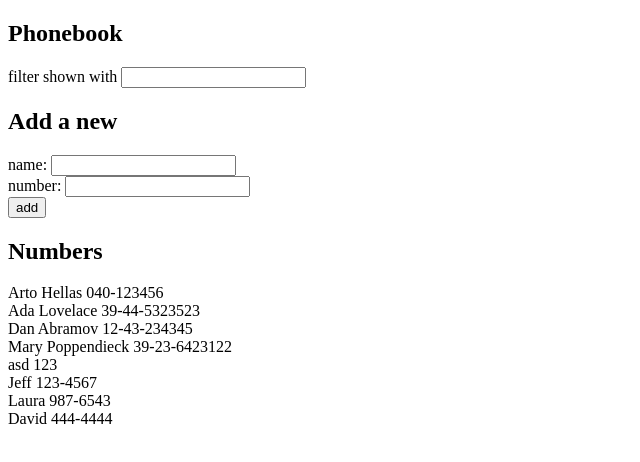
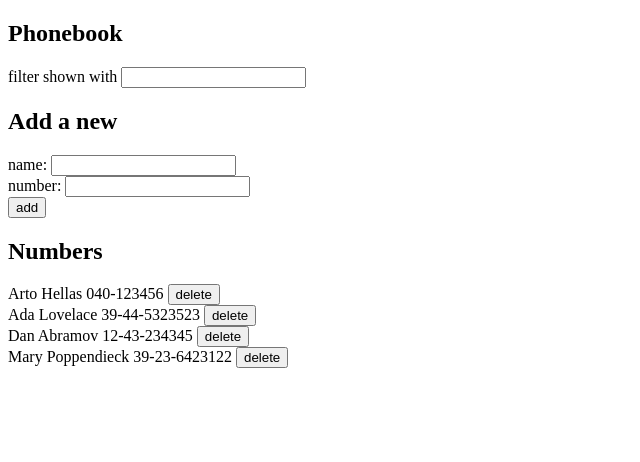
Before and after one commit to magic-oreo/fullstackopen, a React (Create React App) app in the folder part2/phonebook/: page / in a window 1280 px wide. Shown: the top 462 px of the page, without its empty margins (0-640 px from the left). Built offline with nearby package versions, Linux system fonts and the light colour scheme; data requests are answered from the project's data file.

Commit message:
2.14: Remove names with button

```diff
--- a/part2/phonebook/db.json
+++ b/part2/phonebook/db.json
@@ -19,26 +19,6 @@
       "name": "Mary Poppendieck",
       "number": "39-23-6423122",
       "id": 4
-    },
-    {
-      "name": "asd",
-      "number": "123",
-      "id": 5
-    },
-    {
-      "name": "Jeff",
-      "number": "123-4567",
-      "id": 6
-    },
-    {
-      "name": "Laura",
-      "number": "987-6543",
-      "id": 7
-    },
-    {
-      "name": "David",
-      "number": "444-4444",
-      "id": 8
     }
   ]
 }
--- a/part2/phonebook/src/App.js
+++ b/part2/phonebook/src/App.js
@@ -27,20 +27,10 @@ const Form = ({ addPerson, newName, setNewName, newNumber, setNewNumber }) => {
   )
 }
 
-const People = ({toShow}) => {
+const Person = ({ person, remove }) => {
   return (
     <>
-      {toShow.map(person =>
-        <Person key={person.name} person={person} />
-      )}
-    </>
-  )
-}
-
-const Person = ({ person }) => {
-  return (
-    <>
-      {person.name} {person.number}<br />
+      {person.name} {person.number} <button onClick={remove}>delete</button><br />
     </>
   )
 }
@@ -50,7 +40,6 @@ const App = () => {
   const [newName, setNewName] = useState('')
   const [newNumber, setNewNumber] = useState('')
   const [newFilter, setNewFilter] = useState('')
-
   const toShow = persons.filter(person => person.name.toLowerCase().includes(newFilter))
 
   useEffect(() => {
@@ -82,6 +71,17 @@ const App = () => {
         setNewNumber('')
       })
   }
+  const removePerson = id => {
+    const person = persons.find(n => n.id === id)
+    const confirmation = window.confirm(`Delete ${person.name}?`)
+    if (confirmation) {
+      personService
+        .removePerson(id)
+        .then(() => {
+          setPersons(persons.filter(person => person.id !== id))
+        })
+    }
+  }
 
   return (
     <>
@@ -90,7 +90,12 @@ const App = () => {
       <h2>Add a new</h2>
       <Form addPerson={addPerson} newName={newName} setNewName={setNewName} newNumber={newNumber} setNewNumber={setNewNumber} />
       <h2>Numbers</h2>
-      <People toShow={toShow} />
+      {toShow.map(person =>
+        <Person
+          key={person.name}
+          person={person}
+          remove={() => removePerson(person.id)} />
+      )}
     </>
   )
 }
--- a/part2/phonebook/src/services/persons.js
+++ b/part2/phonebook/src/services/persons.js
@@ -11,4 +11,8 @@ const create = newObject => {
     return request.then(response => response.data)
 }
 
-export default { getAll, create }
+const removePerson = (id) => {
+    return axios.delete(`${baseUrl}/${id}`)
+}
+
+export default { getAll, create, removePerson }
```
